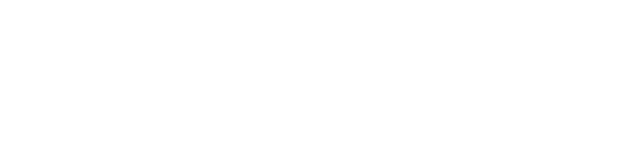
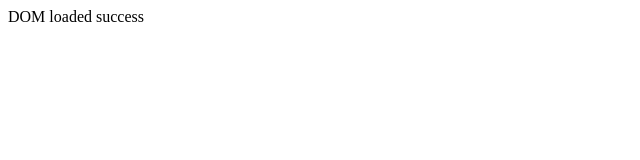
Before and after one commit to acciojob/load-dom-Smta028, a website: page main.html in a window 1280 px wide. Shown: the whole page, without its empty margins (0-640 px from the left). Drawn offline with Linux system fonts and the light colour scheme.

Commit message:
created a submission

```diff
--- a/main.html
+++ b/main.html
@@ -6,7 +6,7 @@
 	<link rel="stylesheet" href="styles.css">
 </head>
 
-<body>
+<body class="bo">
 	<!-- the entire body must be written by student -->
     <script type="text/javascript" src="./script.js">
 </script>
--- a/script.js
+++ b/script.js
@@ -1 +1,4 @@
 //your JS code here. If required.
+// let a="DOM load success";
+let c= document.querySelector(".bo");
+c.innerText="DOM loaded success";
```
